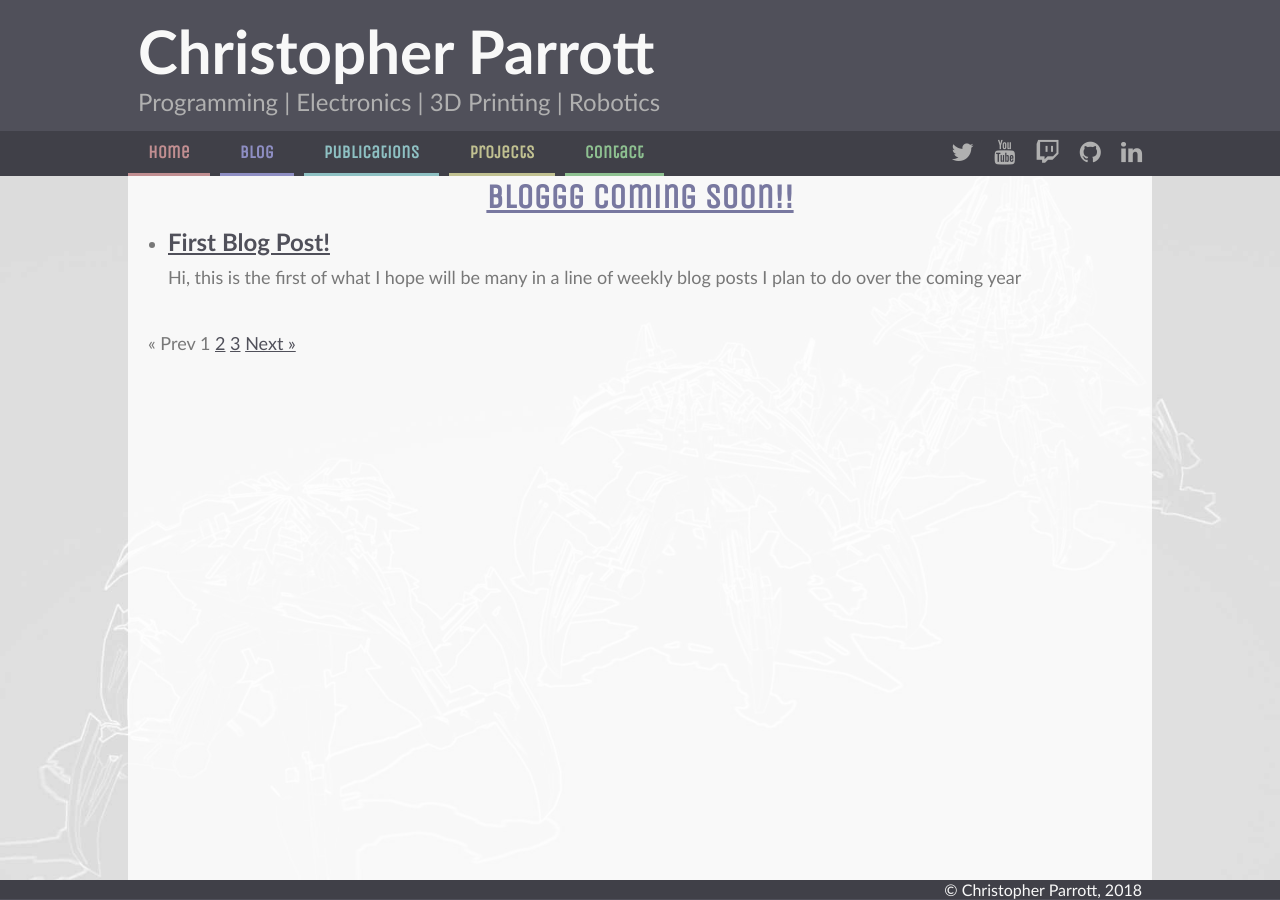
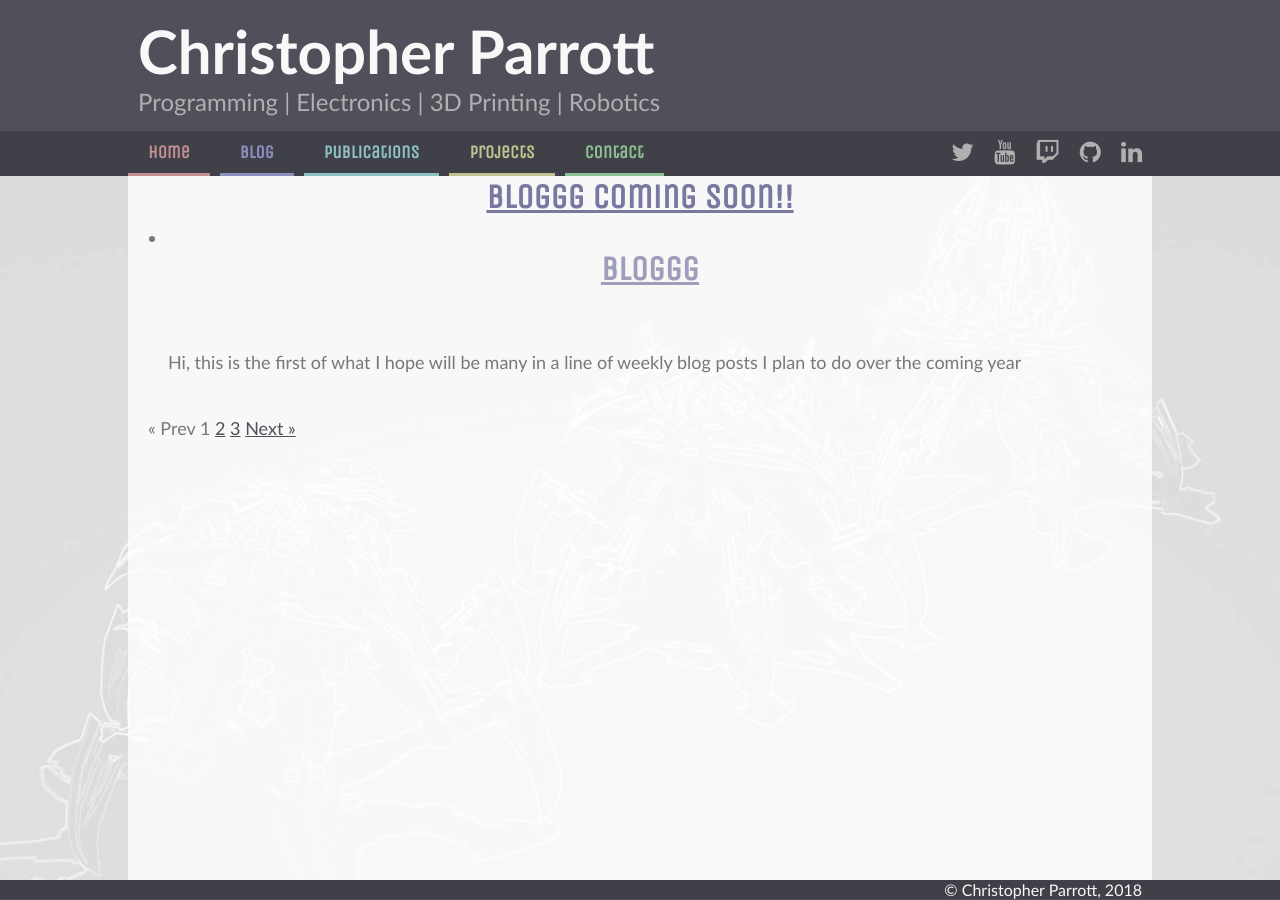
Before and after one commit to christophertmparrott/christophertmparrott.github.io, a Jekyll site: the page built from bloggg/index.html, in a window 1280 px wide. Built offline with Jekyll 4.4.1, drawn with Linux system fonts in a browser that asks for light colours; some web fonts are replaced; the list of posts is cut into pages by our own code.

Commit message:
Updated style of preview page

```diff
--- a/_layouts/blogpost.html
+++ b/_layouts/blogpost.html
@@ -3,12 +3,12 @@ layout: default
 ---
 				<div class="posthead">
 					<h2 class="secE">{{page.title}}</h2>
-					<b>{{ page.date | date: "%B %-d, %Y" }}</b> &bull;
+					<b>{{ page.date | date: "%B %-d, %Y" }}</b>
 					{% if page.topic %}
-					Category: <a class="darken" href="/category#{{page.topic}}">{{page.topic}}</a> &bull;
+					&bull; Category: <a class="darken" href="/category#{{page.topic}}">{{page.topic}}</a>
 					{% endif %}
 					{% if page.tags %}
-					Tags:
+					&bull; Tags:
 					{% for tag in page.tags %}
 					<a class="darken" href="/tags#{{tag}}">{{tag}}</a>
 					{% endfor %}
--- a/bloggg/index.html
+++ b/bloggg/index.html
@@ -7,10 +7,25 @@ title: Bloggg
 				<!-- post list -->
 				<ul>
 				{% for post in paginator.posts %}
-					<li><a href="{{site.baseurl}}{{post.url}}"><h3>{{post.title}}</h3></a>
-					{{post.excerpt}}
+					<li>
+						<div class="posthead">
+							<a href="{{site.baseurl}}{{post.url}}"><h2 class="secE">{{page.title}}</h2></a>
+							<b>{{ page.date | date: "%B %-d, %Y" }}</b>
+							{% if page.topic %}
+							&bull; Category: <a class="darken" href="/category#{{page.topic}}">{{page.topic}}</a>
+							{% endif %}
+							{% if page.tags %}
+							&bull; Tags:
+							{% for tag in page.tags %}
+							<a class="darken" href="/tags#{{tag}}">{{tag}}</a>
+							{% endfor %}
+							{% endif %}
+						</div>
+
+{{post.excerpt}}
+
 					{% if post.content contains site.excerpt_separator %}
-						<a href="{{site.baseurl}}{{ post.url}}">Continue reading --></a>
+						<a href="{{site.baseurl}}{{post.url}}">Continue reading --></a>
 					{% endif %}
 					</li>
 				{% endfor %}
```
